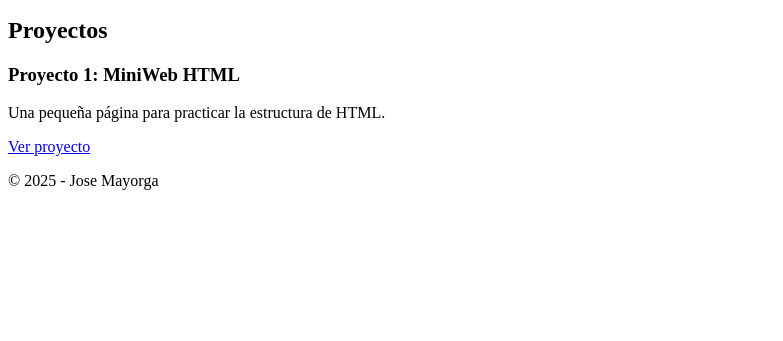
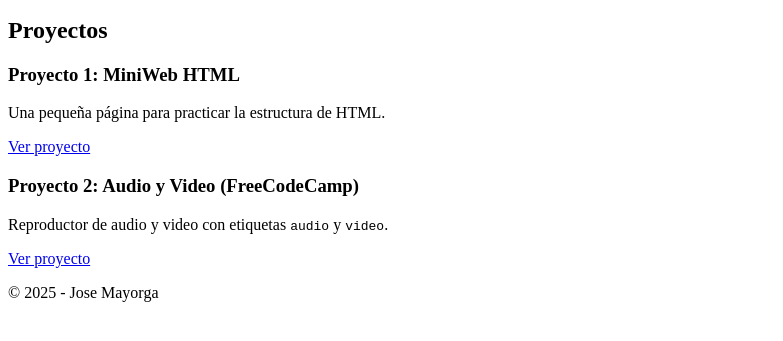
Before and after one commit to 1994mayher-alt/portafolio-, a plain HTML site: page index.html in a window 1280 px wide. Shown: the part 101-442 px from the top of the page, without its empty margins (0-783 px from the left). Drawn offline with Linux system fonts and the light colour scheme.

Commit message:
Update index.html

```diff
--- a/index.html
+++ b/index.html
@@ -19,6 +19,11 @@
         <p>Una pequeña página para practicar la estructura de HTML.</p>
         <a href="portafolio/proyectos/miniweb-html/index.html">Ver proyecto</a>
       </article>
+      <article>
+    <h3>Proyecto 2: Audio y Video (FreeCodeCamp)</h3>
+    <p>Reproductor de audio y video con etiquetas <code>audio</code> y <code>video</code>.</p>
+    <a href="./portafolio/proyectos/audio-video/index.html">Ver proyecto</a>
+  </article>
     </section>
   </main>
 
```
